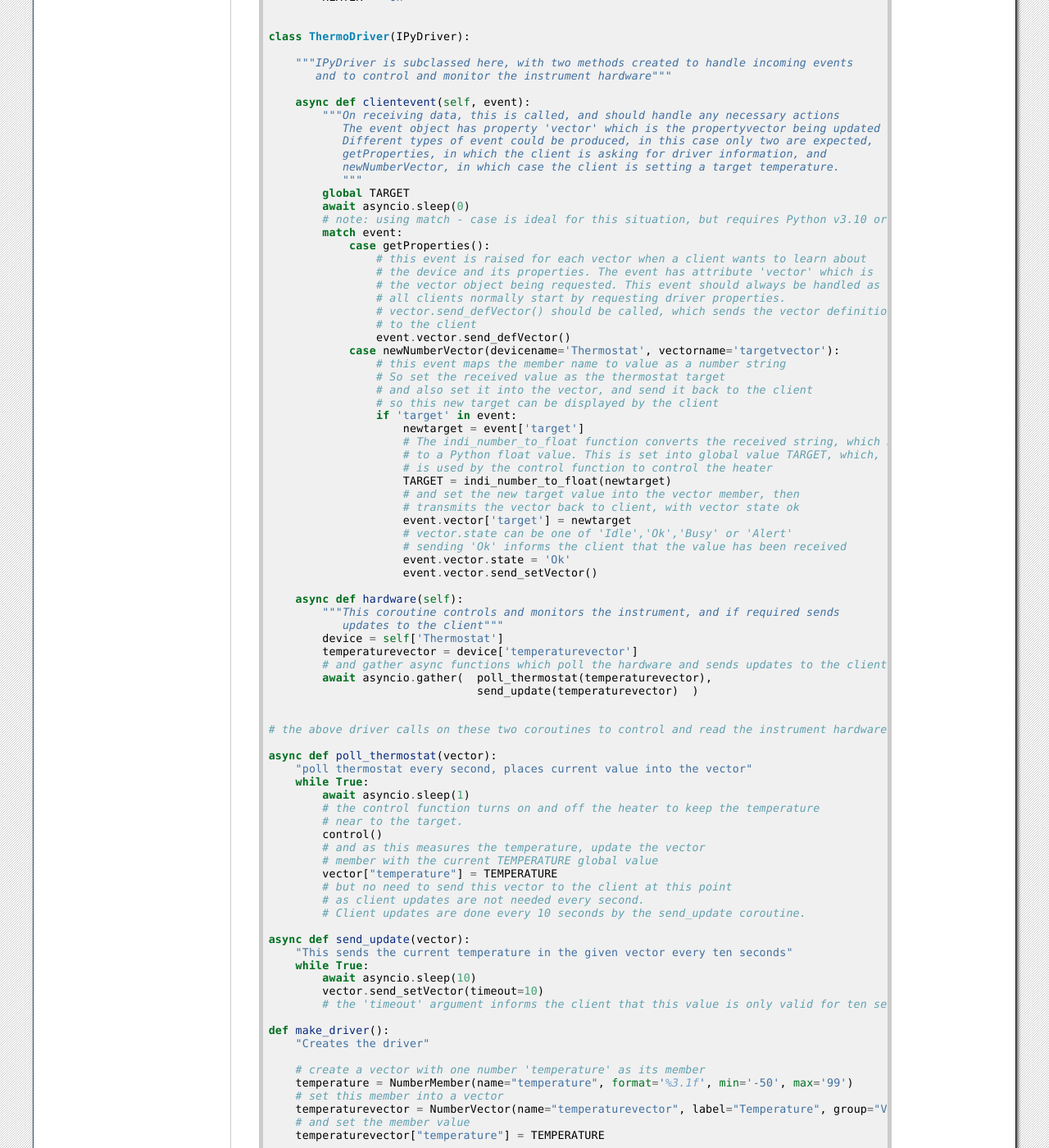
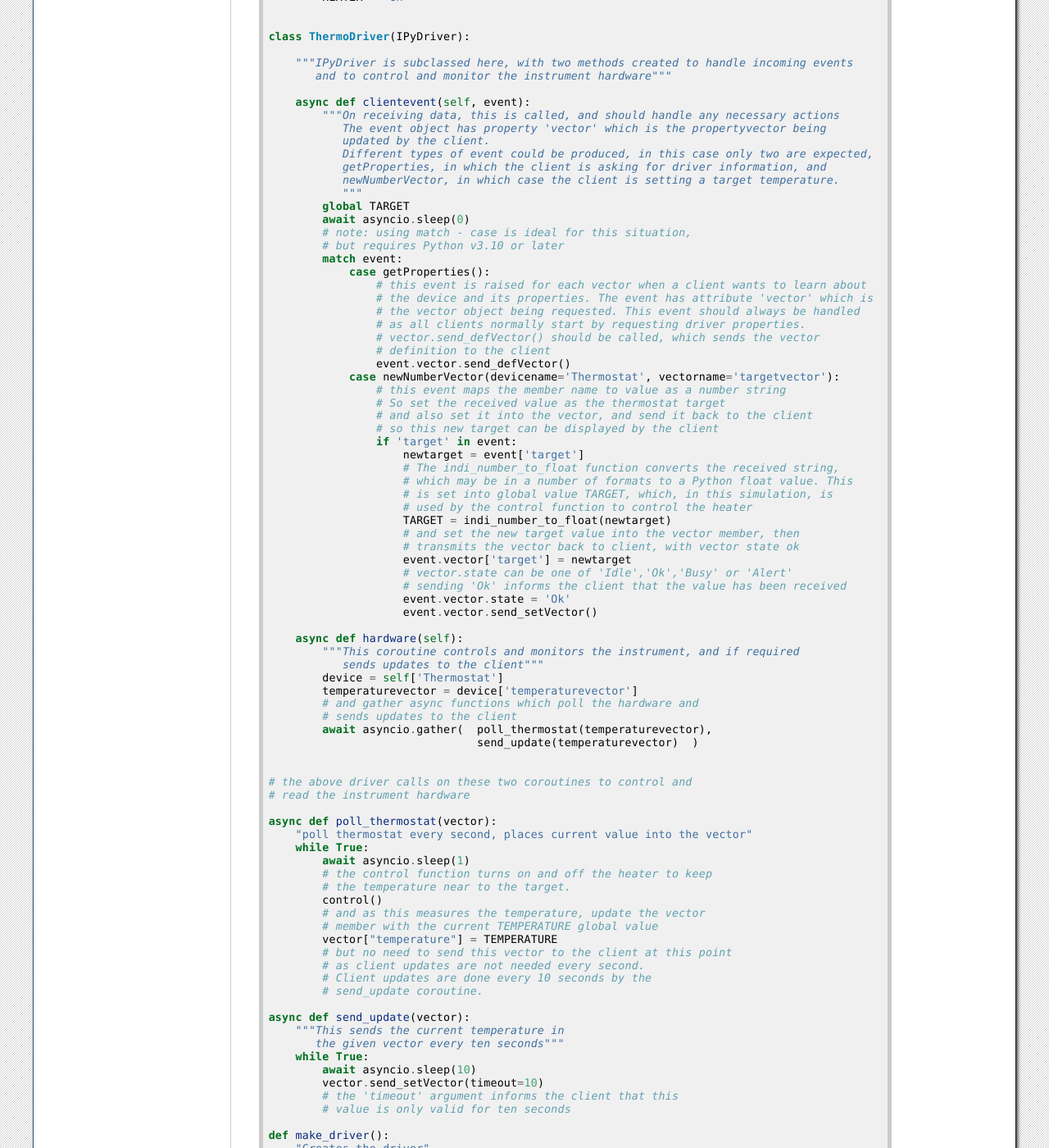
Before and after one commit to bernie-skipole/indipydriver, a Sphinx documentation site: the page built from docs/source/usage/example.rst, in a window 1280 px wide and 1400 px high, scrolled down 765 px. Shown: the whole window at 82% size. Built offline with Sphinx 7.4.7, drawn with Linux system fonts in a browser that asks for light colours; some of the changed text lies outside the part shown.

Commit message:
Working on docs

```diff
--- a/docs/source/index.rst
+++ b/docs/source/index.rst
@@ -8,8 +8,9 @@
 
    usage/introduction
    usage/example
-   usage/references.rst
-   usage/license.rst
+   usage/ipydriver
+   usage/references
+   usage/license
 
 
 
--- a/docs/source/usage/example.rst
+++ b/docs/source/usage/example.rst
@@ -52,22 +52,24 @@
 
         async def clientevent(self, event):
             """On receiving data, this is called, and should handle any necessary actions
-               The event object has property 'vector' which is the propertyvector being updated by the client.
+               The event object has property 'vector' which is the propertyvector being
+               updated by the client.
                Different types of event could be produced, in this case only two are expected,
                getProperties, in which the client is asking for driver information, and
                newNumberVector, in which case the client is setting a target temperature.
                """
             global TARGET
             await asyncio.sleep(0)
-            # note: using match - case is ideal for this situation, but requires Python v3.10 or later
+            # note: using match - case is ideal for this situation,
+            # but requires Python v3.10 or later
             match event:
                 case getProperties():
                     # this event is raised for each vector when a client wants to learn about
                     # the device and its properties. The event has attribute 'vector' which is
-                    # the vector object being requested. This event should always be handled as
-                    # all clients normally start by requesting driver properties.
-                    # vector.send_defVector() should be called, which sends the vector definition
-                    # to the client
+                    # the vector object being requested. This event should always be handled
+                    # as all clients normally start by requesting driver properties.
+                    # vector.send_defVector() should be called, which sends the vector
+                    # definition to the client
                     event.vector.send_defVector()
                 case newNumberVector(devicename='Thermostat', vectorname='targetvector'):
                     # this event maps the member name to value as a number string
@@ -76,9 +78,10 @@
                     # so this new target can be displayed by the client
                     if 'target' in event:
                         newtarget = event['target']
-                        # The indi_number_to_float function converts the received string, which may be in a number of formats
-                        # to a Python float value. This is set into global value TARGET, which, in this simulation,
-                        # is used by the control function to control the heater
+                        # The indi_number_to_float function converts the received string,
+                        # which may be in a number of formats to a Python float value. This
+                        # is set into global value TARGET, which, in this simulation, is
+                        # used by the control function to control the heater
                         TARGET = indi_number_to_float(newtarget)
                         # and set the new target value into the vector member, then
                         # transmits the vector back to client, with vector state ok
@@ -89,37 +92,42 @@
                         event.vector.send_setVector()
 
         async def hardware(self):
-            """This coroutine controls and monitors the instrument, and if required sends
-               updates to the client"""
+            """This coroutine controls and monitors the instrument, and if required
+               sends updates to the client"""
             device = self['Thermostat']
             temperaturevector = device['temperaturevector']
-            # and gather async functions which poll the hardware and sends updates to the client
+            # and gather async functions which poll the hardware and
+            # sends updates to the client
             await asyncio.gather(  poll_thermostat(temperaturevector),
                                    send_update(temperaturevector)  )
 
 
-    # the above driver calls on these two coroutines to control and read the instrument hardware
+    # the above driver calls on these two coroutines to control and
+    # read the instrument hardware
 
     async def poll_thermostat(vector):
         "poll thermostat every second, places current value into the vector"
         while True:
             await asyncio.sleep(1)
-            # the control function turns on and off the heater to keep the temperature
-            # near to the target.
+            # the control function turns on and off the heater to keep
+            # the temperature near to the target.
             control()
             # and as this measures the temperature, update the vector
             # member with the current TEMPERATURE global value
             vector["temperature"] = TEMPERATURE
             # but no need to send this vector to the client at this point
             # as client updates are not needed every second.
-            # Client updates are done every 10 seconds by the send_update coroutine.
+            # Client updates are done every 10 seconds by the
+            # send_update coroutine.
 
     async def send_update(vector):
-        "This sends the current temperature in the given vector every ten seconds"
+        """This sends the current temperature in
+           the given vector every ten seconds"""
         while True:
             await asyncio.sleep(10)
             vector.send_setVector(timeout=10)
-            # the 'timeout' argument informs the client that this value is only valid for ten seconds
+            # the 'timeout' argument informs the client that this
+            # value is only valid for ten seconds
 
     def make_driver():
         "Creates the driver"
@@ -127,19 +135,30 @@
         # create a vector with one number 'temperature' as its member
         temperature = NumberMember(name="temperature", format='%3.1f', min='-50', max='99')
         # set this member into a vector
-        temperaturevector = NumberVector(name="temperaturevector", label="Temperature", group="Values", perm="ro", state="Ok", numbermembers=[temperature])
+        temperaturevector = NumberVector( name="temperaturevector",
+                                          label="Temperature",
+                                          group="Values",
+                                          perm="ro",
+                                          state="Ok",
+                                          numbermembers=[temperature] )
         # and set the member value
         temperaturevector["temperature"] = TEMPERATURE
 
         # create a vector with one number 'target' as its member
         target = NumberMember(name="target", format='%3.1f', min='7', max='40')
         # set this member into a vector
-        targetvector = NumberVector(name="targetvector", label="Target", group="Values", perm="rw", state="Ok", numbermembers=[target])
+        targetvector = NumberVector( name="targetvector",
+                                     label="Target",
+                                     group="Values",
+                                     perm="rw",
+                                     state="Ok",
+                                     numbermembers=[target] )
         # and set the member value
         targetvector["target"] = TARGET
 
         # create a device with the above two vectors as its properties
-        thermostat = Device(devicename="Thermostat", properties=[temperaturevector, targetvector])
+        thermostat = Device( devicename="Thermostat",
+                             properties=[temperaturevector, targetvector] )
 
         # Create the Driver, containing this device
         driver = ThermoDriver(devices=[thermostat])
@@ -174,8 +196,9 @@
 
         # <newNumberVector device="Thermostat" name="targetvector"><oneNumber name="target">40</oneNumber></newNumberVector>
 
-        # this simulates a client setting a target temperature of 40 degrees. Every ten seconds you should see xml
-        # from the driver showing the temperature changing towards the target.
+        # this simulates a client setting a target temperature of 40 degrees.
+        # Every ten seconds you should see xml from the driver showing the
+        # temperature changing towards the target.
 
 
 The above gives a feeling of how a driver can be created, the classes available are described further within this documentation.
--- /dev/null
+++ b/docs/source/usage/ipydriver.rst
@@ -0,0 +1,5 @@
+IPyDriver
+=========
+
+.. autoclass:: indipydriver.IPyDriver
+   :members:
```
Also changed, not shown: other parts of docs/source/usage/example.rst (+7 -4 lines), 1 other file.
